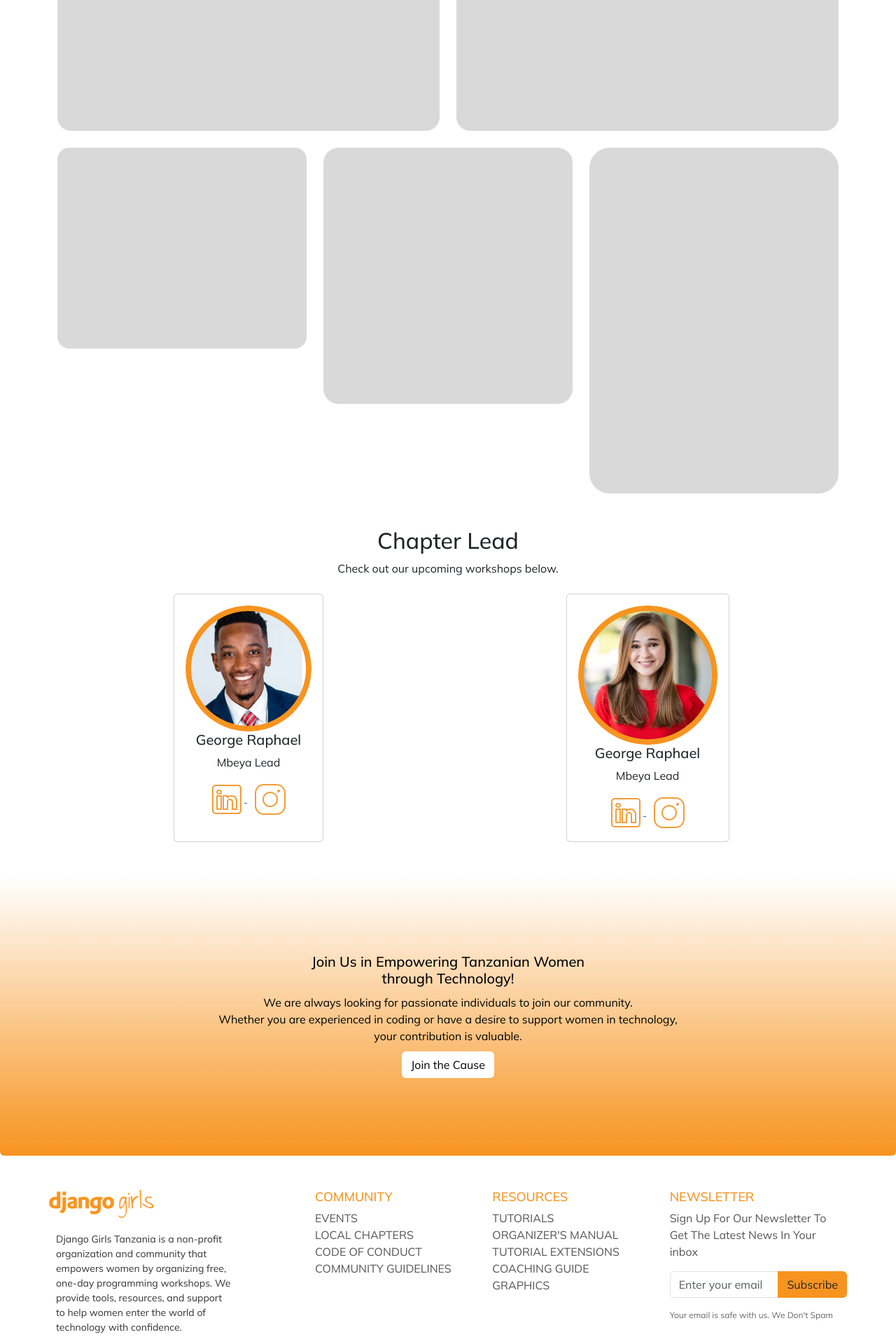
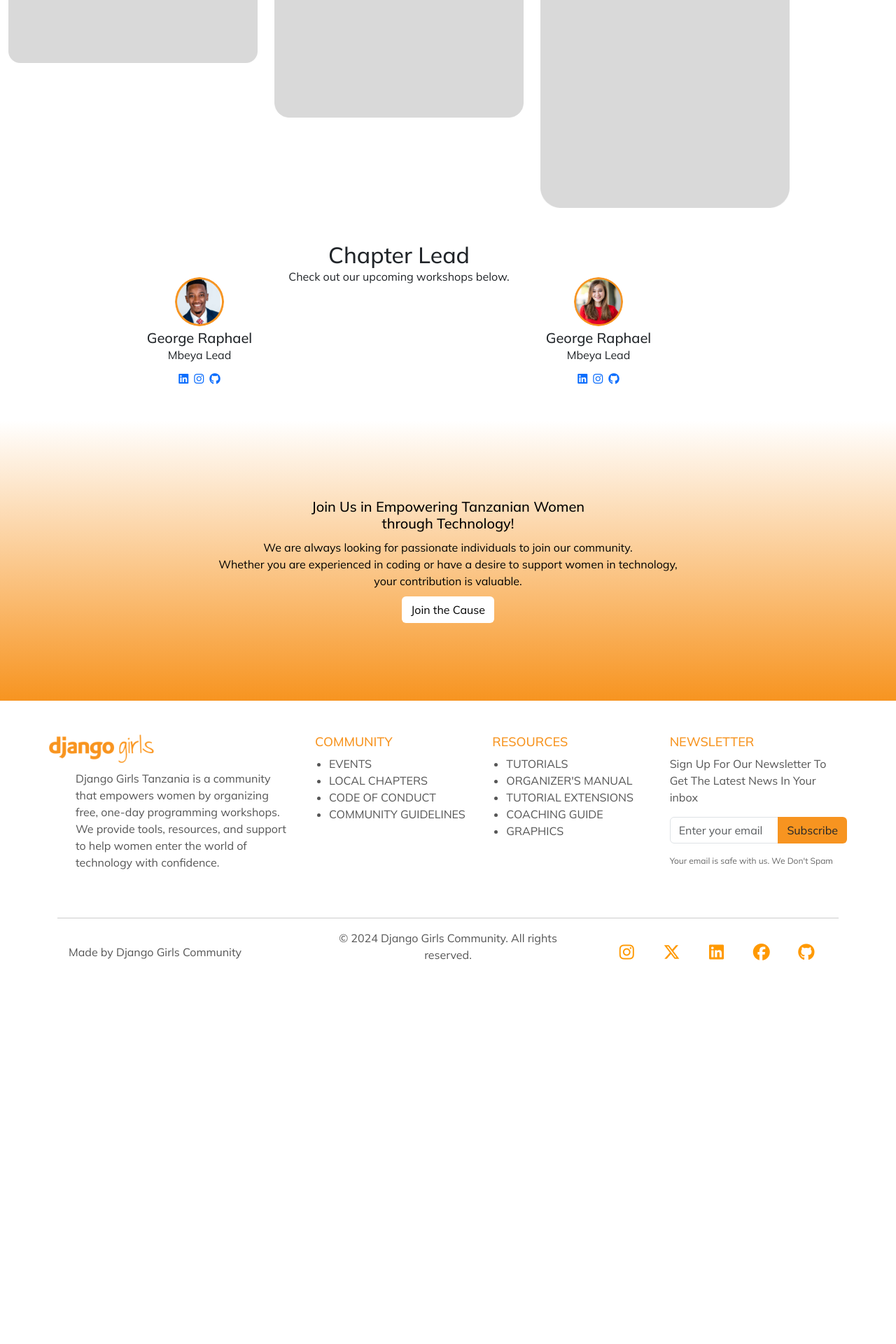
Before and after one commit to pythontanzania/djangogirlstz, a Django app: page /dar/ in a window 1280 px wide. Shown: the part 1920-3840 px from the top of the page at 70% size. After the commit the page ends 3292 px from the top, so only its background shows below. Run offline with Django 4.2, Linux system fonts and the light colour scheme; some libraries are stand-ins or nearby versions.

Commit message:
Added list style to the links on footer. Removed the navigation on the dar page Added the new logo

```diff
--- a/templates/Dar.html
+++ b/templates/Dar.html
@@ -3,43 +3,16 @@
 {% load static %}
 
 {% block content %}
+<div class="dar-page">
 
-
-    <div class="container-fluid p-0">
-        <div class="card text-bg-dark">
+    <div class="container">
+        <div class="hero-card">
             <img src="{% static 'djangogirlstz/images/Rectangle 45 (1).png' %}" class="img-fluid" alt="">
             <div class="overlay"></div>
-            <div class="card-img-overlay d-flex flex-column justify-content-center align-items-center">
+            <div class="hero-card-body d-flex flex-column justify-content-center align-items-center">
                 <div class="text-center">
                     <h1 class="community-heading">COMMUNITY/Dar</h1>
                     <p class="community-paragraph">Join the  Django Girls Tanzania community and Make a Difference.</p>
-                </div>
-            </div>
-        </div>
-    </div>
-
-    <div class="navbar navbar-expand-lg navbar-light bg-light fixed-top">
-        <div class="container-fluid">
-            <a class="navbar-brand" href="#">
-                <img src="{% static 'djangogirlstz/images/logoxbg.png' %}" class="img-fluid" alt="Logo" width="150" height="40.8">
-            </a>
-            <button class="navbar-toggler" type="button" data-bs-toggle="collapse" data-bs-target="#navbarSupportedContent" aria-controls="navbarSupportedContent" aria-expanded="false" aria-label="Toggle navigation">
-                <span class="navbar-toggler-icon"></span>
-            </button>
-            <div class="collapse navbar-collapse" id="navbarSupportedContent">
-                <ul class="navbar-nav mx-auto mb-2 mb-lg-0">
-                    <li class="nav-item">
-                        <a class="nav-link" href="{% url 'community' %}">Community</a>
-                    </li>
-                    <li class="nav-item">
-                        <a class="nav-link" href="{% url 'events' %}">Workshops</a>
-                    </li>
-                    <li class="nav-item">
-                        <a class="nav-link" href="{% url 'resources' %}">Resources</a>
-                    </li>
-                </ul>
-                <div class="d-flex">
-                    <a href="{% url 'register' %}" class="btn" style="background-color: #F79420; color: white;">Join Community</a>
                 </div>
             </div>
         </div>
@@ -63,12 +36,12 @@
         </div>
     </div>
 
-    <div class="container-fluid text-center my-5">
+    <div class="container text-center my-5">
         <h5>Upcoming Workshop</h5>
         <p>Check out our upcoming workshops below.</p>
         <div class="row row-cols-1 row-cols-md-3 g-4 mt-4">
             <div class="col">
-                <div class="card">
+                <div class="workshop-card">
                     <img src="{% static 'djangogirlstz/images/Rectangle 6.png' %}" class="card-img-top" alt="...">
                     <div class="card-body">
                         <div class="d-flex justify-content-between">
@@ -82,7 +55,7 @@
                 </div>
             </div>
             <div class="col">
-                <div class="card">
+                <div class="workshop-card">
                     <img src="{% static 'djangogirlstz/images/Rectangle 6.png' %}" class="card-img-top" alt="...">
                     <div class="card-body">
                         <div class="d-flex justify-content-between">
@@ -96,7 +69,7 @@
                 </div>
             </div>
             <div class="col">
-                <div class="card">
+                <div class="workshop-card">
                     <img src="{% static 'djangogirlstz/images/Rectangle 6.png' %}" class="card-img-top" alt="...">
                     <div class="card-body">
                         <div class="d-flex justify-content-between">
@@ -118,59 +91,67 @@
     <div class="container mt-4">
         <div class="row">
             <div class="col-md-6">
-                <img src="{% static 'djangogirlstz/images/Rectangle 96.png' %}" style="position: relative; width: 100%; height: 308px; overflow: hidden; border-radius: 20px;" class="img-fluid" alt="Image 1">
+                <img src="{% static 'djangogirlstz/images/Rectangle 96.png' %}" class="img-fluid image-gallery" alt="Image 1">
             </div>
             <div class="col-md-6">
-                <img src="{% static 'djangogirlstz/images/Rectangle 97.png' %}" style="position: relative; width: 100%; height: 308px; overflow: hidden; border-radius: 20px;" class="img-fluid" alt="Image 2">
+                <img src="{% static 'djangogirlstz/images/Rectangle 97.png' %}" class="img-fluid image-gallery" alt="Image 2">
             </div>
         </div>
     </div>
+
     <div class="container mt-4">
         <div class="row row-cols-1 row-cols-md-3 g-4">
             <div class="col">
-                <img src="{% static 'djangogirlstz/images/Rectangle 98.png' %}" class="img-fluid custom-image" alt="Image 1">
+                <img src="{% static 'djangogirlstz/images/Rectangle 98.png' %}" class="img-fluid image-gallery" alt="Image 1">
             </div>
             <div class="col">
-                <img src="{% static 'djangogirlstz/images/Rectangle 104.png' %}" class="img-fluid custom-image" alt="Image 2">
+                <img src="{% static 'djangogirlstz/images/Rectangle 104.png' %}" class="img-fluid image-gallery" alt="Image 2">
             </div>
             <div class="col">
-                <img src="{% static 'djangogirlstz/images/Rectangle 101.png' %}" class="img-fluid custom-image" alt="Image 3">
+                <img src="{% static 'djangogirlstz/images/Rectangle 101.png' %}" class="img-fluid image-gallery" alt="Image 3">
             </div>
         </div>
     </div>
+
     <div class="container my-5">
         <h2 class="text-center">Chapter Lead</h2>
         <p class="text-center">Check out our upcoming workshops below.</p>
         <div class="row mt-4">
             <div class="col-md-6 d-flex justify-content-center">
-                <div class="card custom-card">
+                <div class="lead-card">
                     <div class="card-body text-center">
                         <img src="{% static 'djangogirlstz/images/Ellipse 13.png' %}" alt="George Raphael" class="rounded-circle profile-pic">
                         <h5 class="card-title">George Raphael</h5>
                         <p class="card-text">Mbeya Lead</p>
                         <div class="social-icons">
-                            <a href="#" class="me-2">
-                                <img src="{% static 'djangogirlstz/images/LinkedIn.png' %}" alt="LinkedIn" class="social-icon">
+                            <a href="#" class="me-2" title="LinkedIn">
+                                <i class="fab fa-linkedin social-icon"></i>
                             </a>
-                            <a href="#">
-                                <img src="{% static 'djangogirlstz/images/Instagram.png' %}" alt="Instagram" class="social-icon">
+                            <a href="#" class="me-2" title="Instagram">
+                                <i class="fab fa-instagram social-icon"></i>
+                            </a>
+                            <a href="#" title="GitHub">
+                                <i class="fab fa-github social-icon"></i>
                             </a>
                         </div>
                     </div>
                 </div>
             </div>
             <div class="col-md-6 d-flex justify-content-center">
-                <div class="card custom-card">
+                <div class="lead-card">
                     <div class="card-body text-center">
                         <img src="{% static 'djangogirlstz/images/Ellipse 15.png' %}" alt="George Raphael" class="rounded-circle profile-pic">
                         <h5 class="card-title">George Raphael</h5>
                         <p class="card-text">Mbeya Lead</p>
                         <div class="social-icons">
-                            <a href="#" class="me-2">
-                                <img src="{% static 'djangogirlstz/images/Linkedin.png' %}" alt="LinkedIn" class="social-icon">
+                            <a href="#" class="me-2" title="LinkedIn">
+                                <i class="fab fa-linkedin social-icon"></i>
                             </a>
-                            <a href="#">
-                                <img src="{% static 'djangogirlstz/images/Instagram.png' %}" alt="Instagram" class="social-icon">
+                            <a href="#" class="me-2" title="Instagram">
+                                <i class="fab fa-instagram social-icon"></i>
+                            </a>
+                            <a href="#" title="GitHub">
+                                <i class="fab fa-github social-icon"></i>
                             </a>
                         </div>
                     </div>
@@ -179,8 +160,8 @@
         </div>
     </div>
 
-    <div class="card text-bg-dark" style="background: linear-gradient(180deg, #FFFFFF 0%, #F8A13B 87.72%, #F79420 100%); height: 400px; border: none; display: flex; justify-content: center; align-items: center; text-align: center;">
-        <div class="card-body" style="display: flex; flex-direction: column; justify-content: center; align-items: center; width: 100%;">
+    <div class="cta-card text-bg-dark" style="background: linear-gradient(180deg, #FFFFFF 0%, #F8A13B 87.72%, #F79420 100%); height: 400px; border: none; display: flex; justify-content: center; align-items: center; text-align: center;">
+        <div class="cta-card-body" style="display: flex; flex-direction: column; justify-content: center; align-items: center; width: 100%;">
             <h5 class="card-title" style="color: #000; width: 100%; max-width: 400px; margin: 0;">Join Us in Empowering Tanzanian Women through Technology!</h5>
             <p class="card-text" style="color: #000; line-height: 1.5; margin: 10px 0; text-align: center;">
                 We are always looking for passionate individuals to join our community.<br>
--- a/templates/partials/footer.html
+++ b/templates/partials/footer.html
@@ -2,10 +2,11 @@
 <div class="container mt-5">
     <footer class="row">
         <!-- Left Side: Logo and Paragraph -->
-      <div class="col-md-4 col-sm-6  mb-3">
-        <img src="{% static 'djangogirlstz/images/image 1.jpg' %}" class="img-fluid" alt="Logo" style="width: 150px; margin-bottom: 10px;">
-        <p style="background-color: white; padding: 10px; border-radius: 5px; color: #333; font-size: 14px;">
-          Django Girls Tanzania is a non-profit <br>organization and community that <br>empowers women by organizing free, <br>one-day programming workshops. We<br> provide tools, resources, and support <br> to help women enter the world of <br> technology with confidence.
+        <div class="col-md-4 col-sm-6 mb-3">
+            <img src="{% static 'djangogirlstz/images/image 1.jpg' %}" class="img-fluid" alt="Logo" style="margin-bottom: 10px;">
+            <p class="d-block text-start" style="color: #555; width: 80%; max-width: 400px; margin: 0 auto; padding: 0; text-align: left;">
+                Django Girls Tanzania is a community that empowers women by organizing free, one-day programming workshops.
+                We provide tools, resources, and support to help women enter the world of technology with confidence.
             </p>
         </div>
 
@@ -14,18 +15,18 @@
             <div class="row">
                 <!-- First Column -->
                 <div class="col-md-4">
-            <ul class="list-unstyled">
+                    <ul class="list-unstyled" style="padding-left: 0;">
                         <h5 style="color: #F79420; font-size: 18px;">COMMUNITY</h5>
-              <li style="color: #555; font-size: 16px;">
+                        <li style="color: #555; font-size: 16px; list-style-type: disc; margin-left: 20px;">
                             <a href="{% url 'events' %}" style="color: #555; text-decoration: none;">EVENTS</a>
                         </li>
-              <li style="color: #555; font-size: 16px;">
+                        <li style="color: #555; font-size: 16px; list-style-type: disc; margin-left: 20px;">
                             <a href="#" style="color: #555; text-decoration: none;">LOCAL CHAPTERS</a>
                         </li>
-              <li style="color: #555; font-size: 16px;">
+                        <li style="color: #555; font-size: 16px; list-style-type: disc; margin-left: 20px;">
                             <a href="#" style="color: #555; text-decoration: none;">CODE OF CONDUCT</a>
                         </li>
-              <li style="color: #555; font-size: 16px;">
+                        <li style="color: #555; font-size: 16px; list-style-type: disc; margin-left: 20px;">
                             <a href="#" style="color: #555; text-decoration: none;">COMMUNITY GUIDELINES</a>
                         </li>
                     </ul>
@@ -33,21 +34,21 @@
 
                 <!-- Second Column -->
                 <div class="col-md-4 col-sm-12 col-12 mb-3">
-            <ul class="list-unstyled">
+                    <ul class="list-unstyled" style="padding-left: 0;">
                         <h5 style="color: #F79420; font-size: 18px;">RESOURCES</h5>
-              <li style="color: #555; font-size: 16px;">
+                        <li style="color: #555; font-size: 16px; list-style-type: disc; margin-left: 20px;">
                             <a href="#" style="color: #555; text-decoration: none;">TUTORIALS</a>
                         </li>
-              <li style="color: #555; font-size: 16px;">
+                        <li style="color: #555; font-size: 16px; list-style-type: disc; margin-left: 20px;">
                             <a href="#" style="color: #555; text-decoration: none;">ORGANIZER'S MANUAL</a>
                         </li>
-              <li style="color: #555; font-size: 16px;">
+                        <li style="color: #555; font-size: 16px; list-style-type: disc; margin-left: 20px;">
                             <a href="#" style="color: #555; text-decoration: none;">TUTORIAL EXTENSIONS</a>
                         </li>
-              <li style="color: #555; font-size: 16px;">
+                        <li style="color: #555; font-size: 16px; list-style-type: disc; margin-left: 20px;">
                             <a href="#" style="color: #555; text-decoration: none;">COACHING GUIDE</a>
                         </li>
-              <li style="color: #555; font-size: 16px;">
+                        <li style="color: #555; font-size: 16px; list-style-type: disc; margin-left: 20px;">
                             <a href="#" style="color: #555; text-decoration: none;">GRAPHICS</a>
                         </li>
                     </ul>
@@ -100,6 +101,7 @@
             </a>
             <a href="#" class="icon" aria-label="Facebook">
                 <i class="fab fa-facebook"></i>
+            </a>
             <a href="https://github.com/pythontanzania/djangogirlstz" class="icon" aria-label="Github">
                 <i class="fab fa-github"></i>
             </a>
```
Lines whose indentation alone changed are shown as unchanged.
